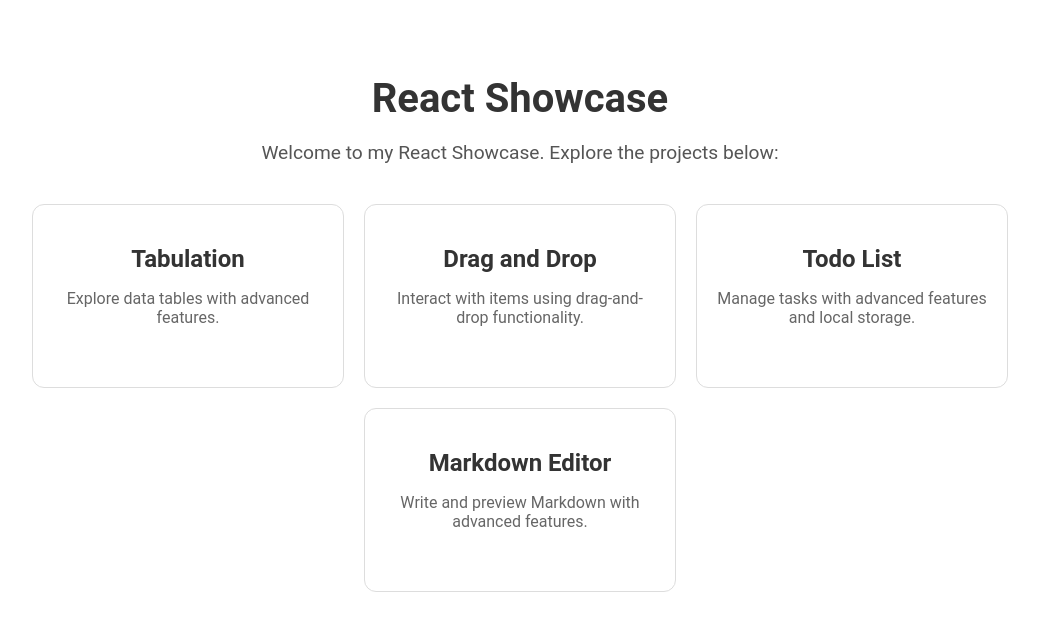
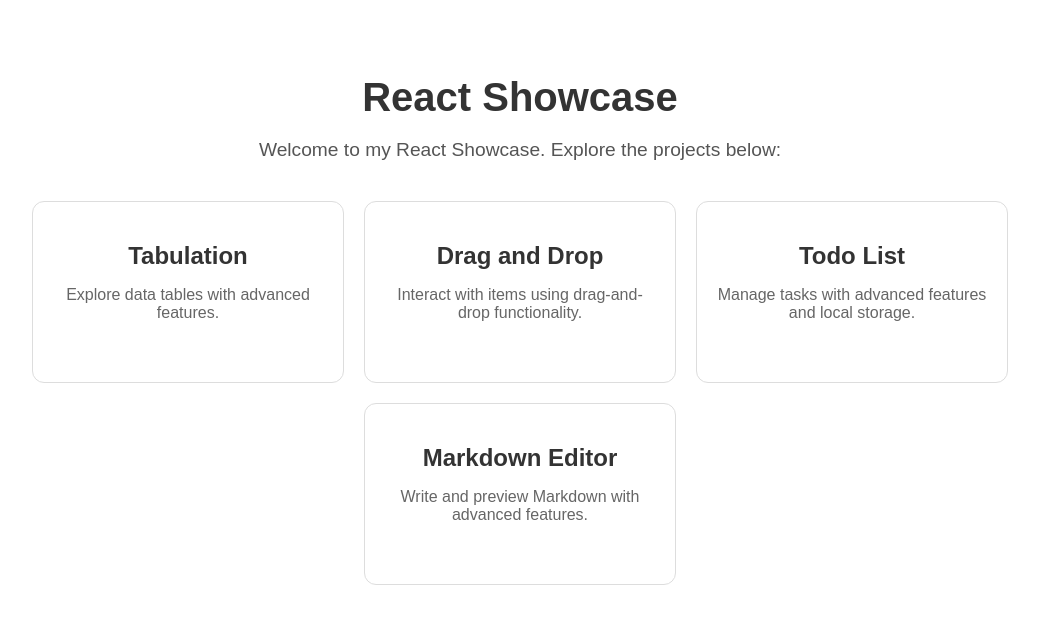
Before and after one commit to CristianBrinza/react-showcase, a React (Create React App) app: page / in a window 1280 px wide. Shown: the top 630 px of the page, without its empty margins (120-1159 px from the left). Built offline with nearby package versions, Linux system fonts and the light colour scheme.

Commit message:
Update Home.module.css

```diff
--- a/src/pages/home/Home.module.css
+++ b/src/pages/home/Home.module.css
@@ -5,7 +5,7 @@
     margin: 0 auto;
     padding: 40px 20px;
     text-align: center;
-    font-family: 'Roboto', sans-serif;
+    font-family: 'Source Sans Pro', sans-serif;
 }
 
 h1 {
```
